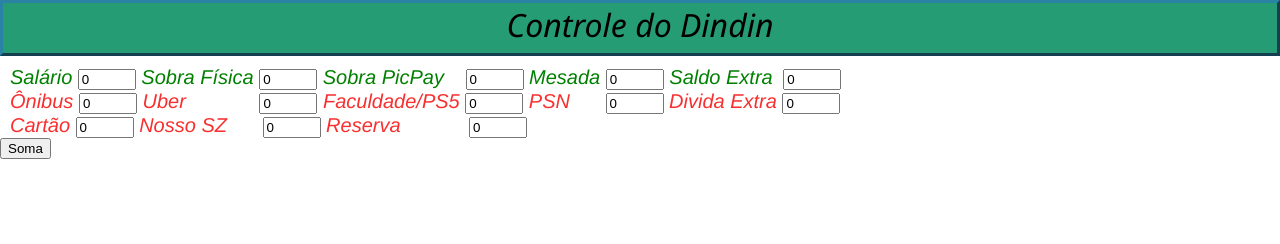
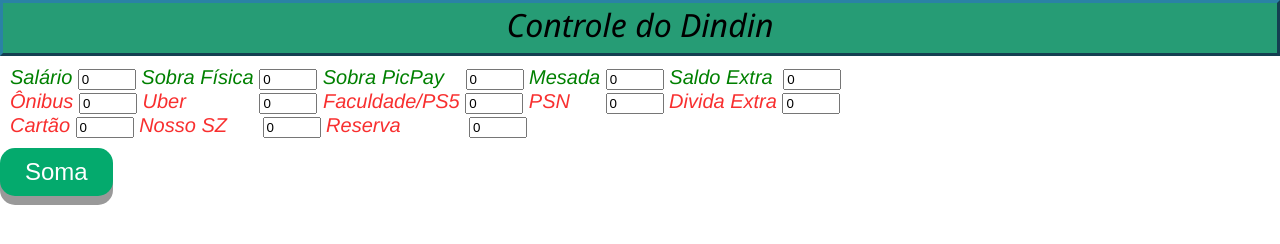
Before and after one commit to IgorFlores2003/MyMoneyProject, a plain HTML site: page index.HTML in a window 1280 px wide. Drawn offline with Linux system fonts and the light colour scheme.

Commit message:
Update style.CSS

```diff
--- a/style.CSS
+++ b/style.CSS
@@ -52,3 +52,34 @@
     #Extra{
         margin-left: 5px;
     }
+    button {
+        padding: 10px 25px;
+        font-size: 24px;
+        margin-top: 10px;
+        text-align: center;
+        cursor: pointer;
+        outline: none;
+        color: #fff;
+        background-color: #04AA6D;
+        border: none;
+        border-radius: 15px;
+        box-shadow: 0 9px #999;
+      }
+
+      button:hover {background-color: #3e8e41}
+
+      button:active {
+        background-color: #3e8e41;
+        box-shadow: 0 5px #666;
+        transform: translateY(4px);
+
+      }
+      #res{
+        font-family: 'Times New Roman', Times, serif;
+        color: #5204aa;
+        margin-top: 10px;
+        text-align:  center;
+        font-size:xx-large;
+
+
+      }
```
